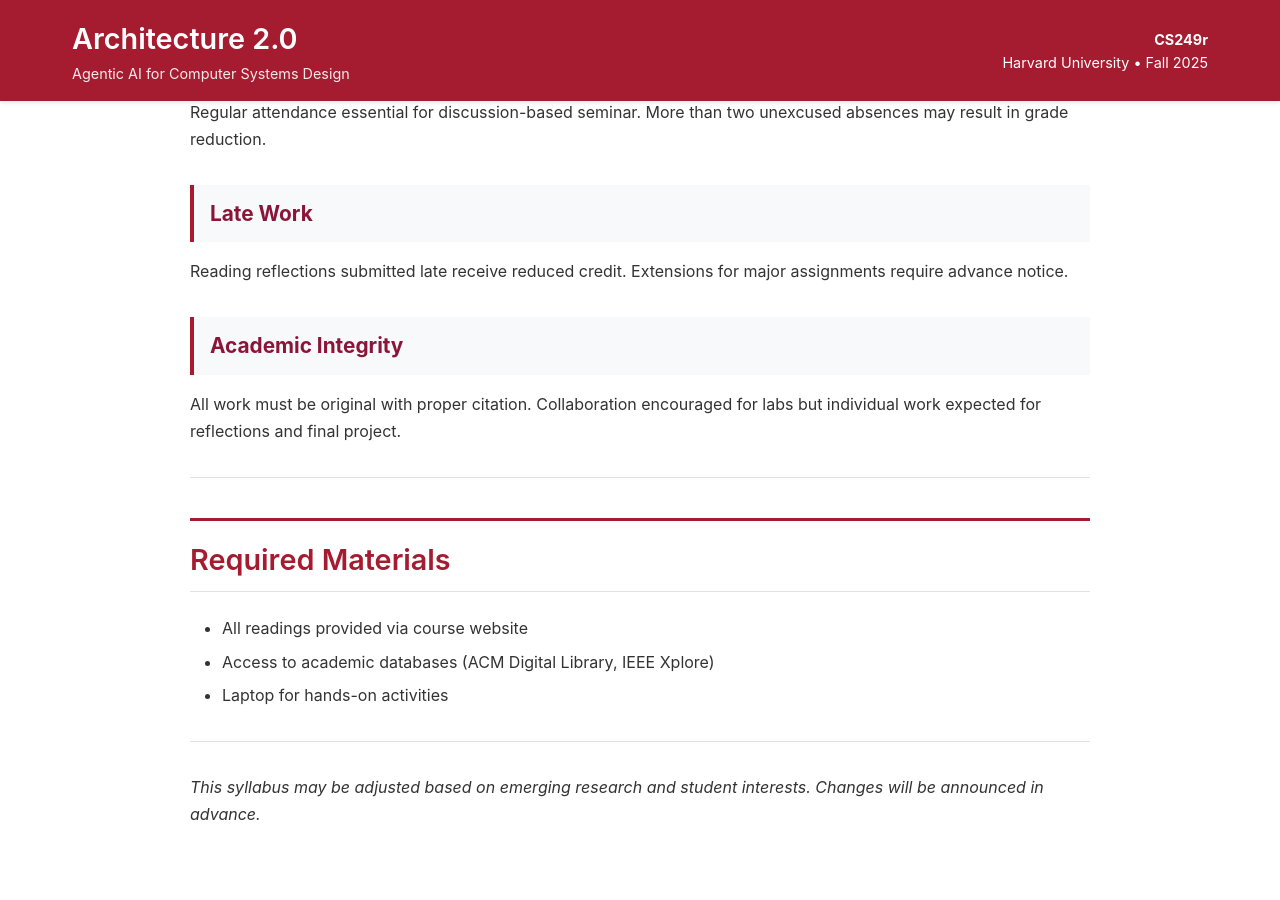
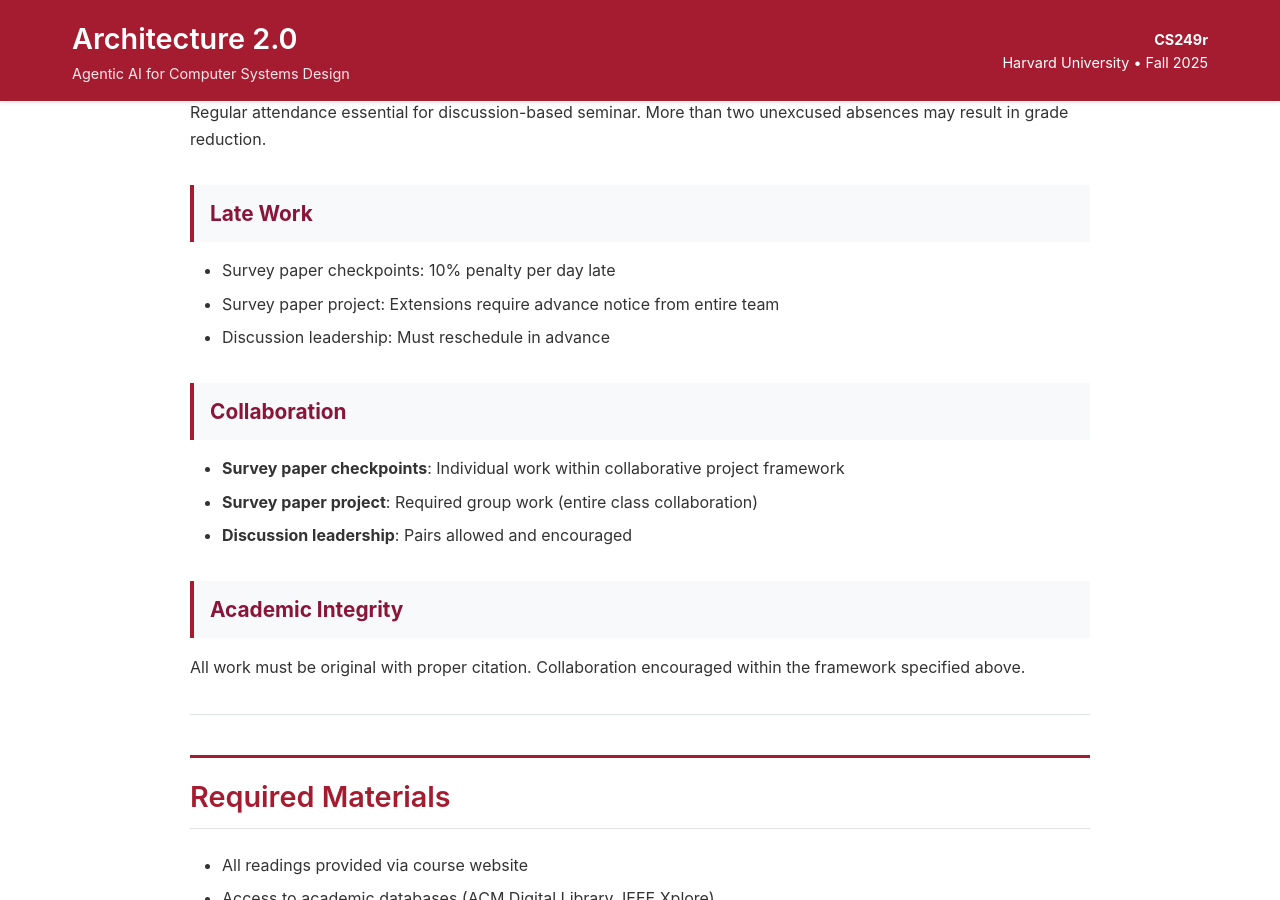
Before and after one commit to harvard-edge/cs249r_fall2025, a Jekyll site: the page built from course/syllabus.md, in a window 1280 px wide and 900 px high, scrolled down 2067 px. Built offline with Jekyll 4.4.1, drawn with Linux system fonts in a browser that asks for light colours; our own code applies the rules of GitHub Pages for plain Markdown files; before the commit the page ends 2946 px from its top, so only the background shows below that.

Commit message:
Move course policies from assignments.md to syllabus.md where they belong

```diff
--- a/course/syllabus.md
+++ b/course/syllabus.md
@@ -58,10 +58,17 @@ See the [Schedule](schedule.md) for detailed weekly topics and readings.
 Regular attendance essential for discussion-based seminar. More than two unexcused absences may result in grade reduction.
 
 ### Late Work
-Reading reflections submitted late receive reduced credit. Extensions for major assignments require advance notice.
+- Survey paper checkpoints: 10% penalty per day late
+- Survey paper project: Extensions require advance notice from entire team
+- Discussion leadership: Must reschedule in advance
+
+### Collaboration
+- **Survey paper checkpoints**: Individual work within collaborative project framework
+- **Survey paper project**: Required group work (entire class collaboration)
+- **Discussion leadership**: Pairs allowed and encouraged
 
 ### Academic Integrity
-All work must be original with proper citation. Collaboration encouraged for labs but individual work expected for reflections and final project.
+All work must be original with proper citation. Collaboration encouraged within the framework specified above.
 
 ---
 
```
Also changed, not shown: course/assignments.md (+6 -17 lines).
